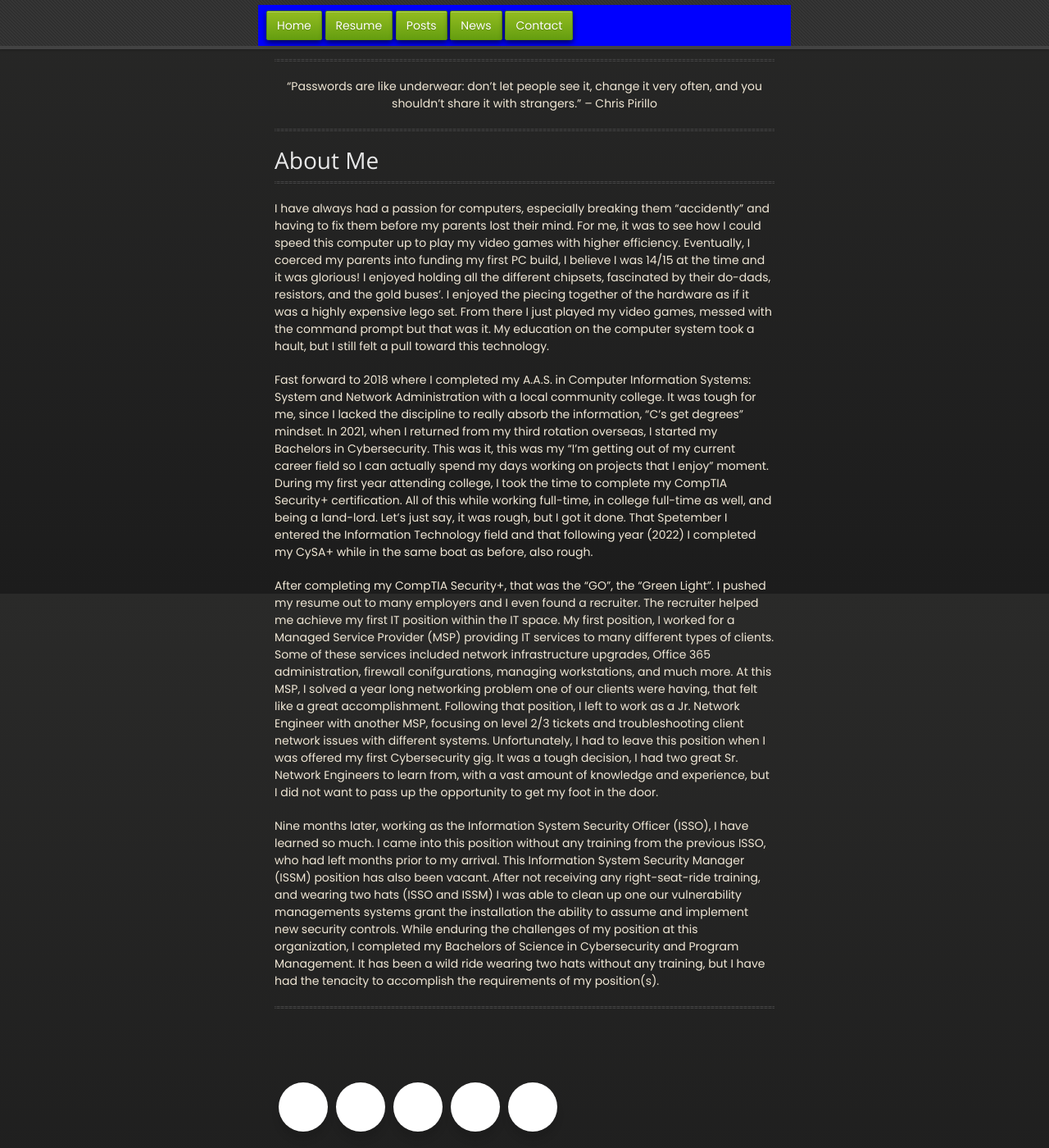
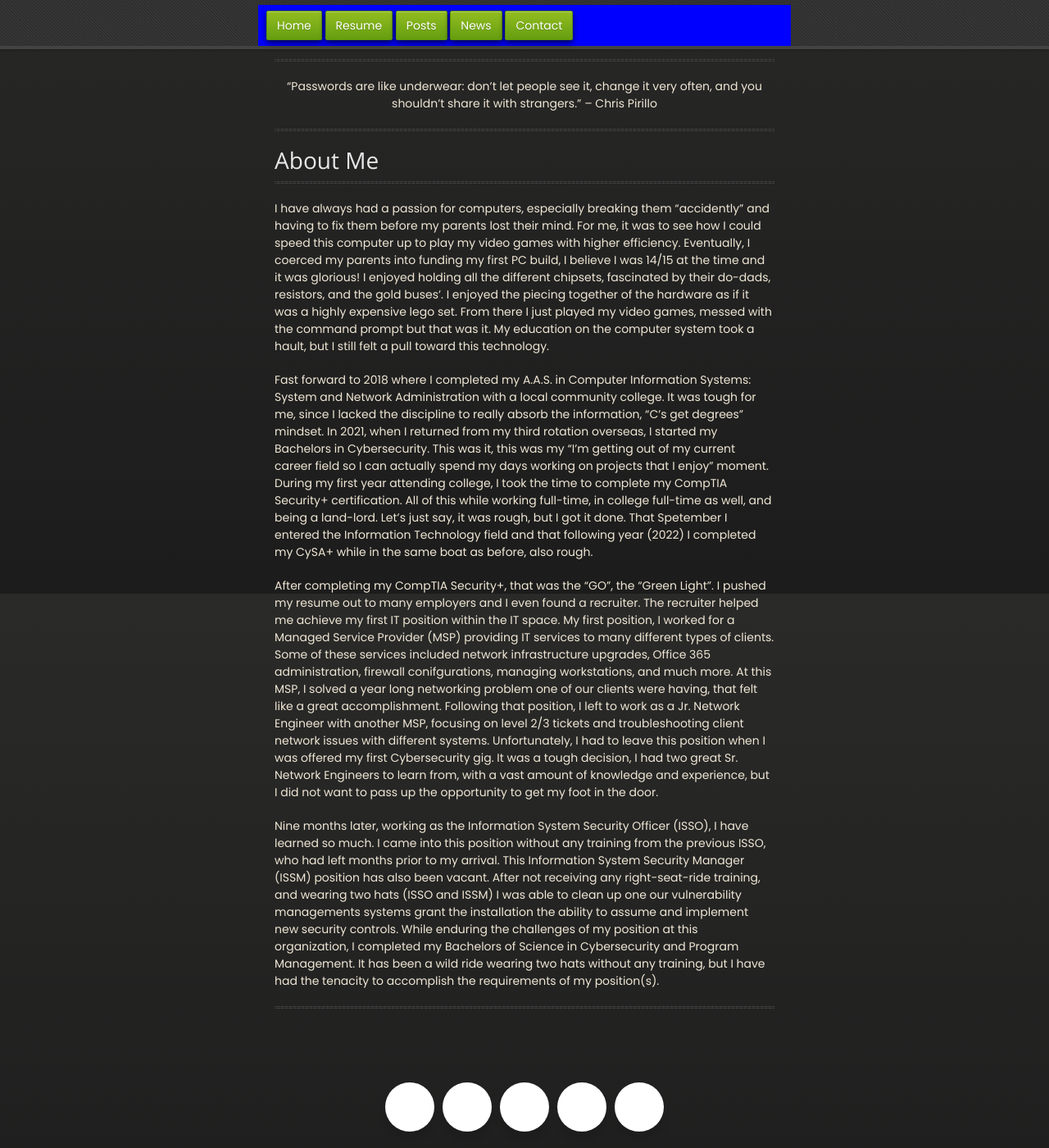
Before and after one commit to dspucches/dspucches.github.io, a Jekyll site: the page built from index.md, in a window 1280 px wide and 1400 px high, scrolled down 176 px. Shown: the whole window at 82% size. Built offline with Jekyll 4.4.1, drawn with Linux system fonts in a browser that asks for light colours.

Commit message:
updating social media links

```diff
--- a/assets/css/style.scss
+++ b/assets/css/style.scss
@@ -9,6 +9,12 @@
   padding: 0;
   box-sizing: border-box;
   font-family: 'Poppins', sans-serif;
+}
+html,body{
+  display: grid;
+  height: 100%;
+  width: 100%;
+  place-items: center;
 }
 .wrapper .button{
 
```
